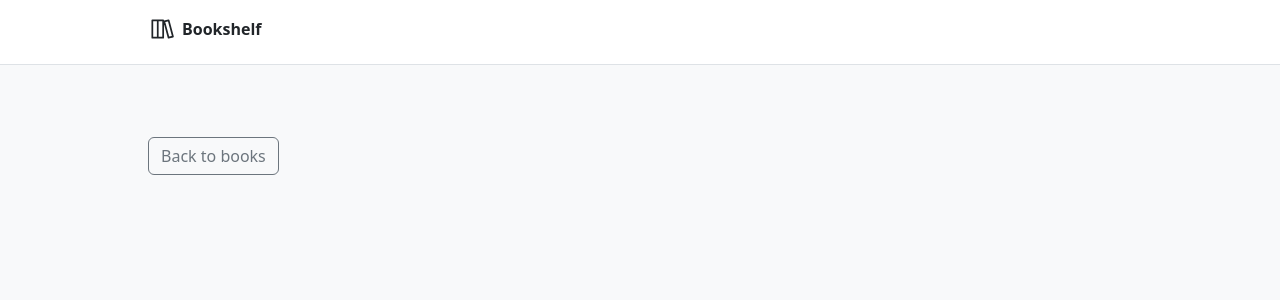
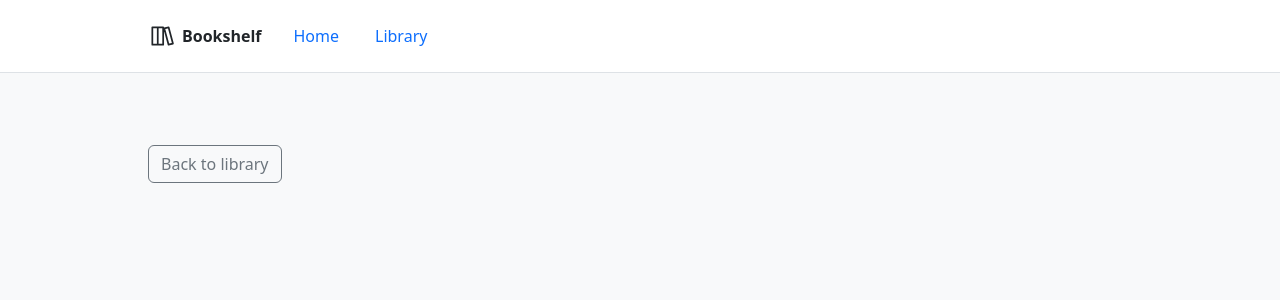
Before and after one commit to sibprogrammer/bookshelf, a Flask app: template src/templates/error.html in a window 1280 px wide. Shown: the top 300 px of the page. Run offline with Flask 3, Linux system fonts and the light colour scheme; the template is opened without the code that fills it, so the values that code supplies are empty; parts of the project's set-up code (start-up, migrations or seed data) failed here and were passed over; some libraries are stand-ins or nearby versions.

Commit message:
Add Home and Library navigation with recently added books

```diff
--- a/src/main.py
+++ b/src/main.py
@@ -43,9 +43,9 @@ def create_app(config: Config | str | Path | None = None) -> Flask:
         response.headers["X-Content-Type-Options"] = "nosniff"
         return response
 
-    def render_index(status=200, message="", error=""):
+    def render_library(status=200, message="", error=""):
         return render_template(
-            "index.html", books=store.books(), message=message, error=error
+            "library.html", books=store.books(), message=message, error=error
         ), status
 
     def find_book(book_id: int) -> Book:
@@ -58,13 +58,17 @@ def create_app(config: Config | str | Path | None = None) -> Flask:
 
     @app.get("/")
     def home():
+        return render_template("home.html", books=store.recent_books())
+
+    @app.get("/library")
+    def library():
         count = request.args.get("indexed", type=int)
         message = (
             f"Index complete. {count} book(s) indexed."
             if count is not None and count >= 0
             else ""
         )
-        return render_index(message=message)
+        return render_library(message=message)
 
     @app.post("/index")
     def reindex():
@@ -72,11 +76,11 @@ def create_app(config: Config | str | Path | None = None) -> Flask:
             count = indexer.reindex()
         except (OSError, sqlite3.Error, IndexInProgress, ScanCancelled) as error:
             app.logger.exception("Indexing failed")
-            return render_index(
+            return render_library(
                 status=409 if isinstance(error, IndexInProgress) else 500,
                 error=f"Indexing failed; the existing index was kept. {error}",
             )
-        return redirect(url_for("home", indexed=count), code=303)
+        return redirect(url_for("library", indexed=count), code=303)
 
     @app.get("/books/<int:book_id>")
     def details(book_id: int):
--- a/src/templates/base.html
+++ b/src/templates/base.html
@@ -11,13 +11,22 @@
 </head>
 <body class="bg-body-tertiary">
   <header class="bg-body border-bottom">
-    <nav class="container py-3" aria-label="Main navigation">
+    <nav class="container d-flex flex-wrap align-items-center gap-3 py-3" aria-label="Main navigation">
       <a class="navbar-brand fw-semibold d-inline-flex align-items-center gap-2" href="{{ url_for('home') }}">
         <svg width="26" height="26" viewBox="0 0 24 24" fill="none" stroke="currentColor" stroke-width="1.6" stroke-linecap="round" stroke-linejoin="round" aria-hidden="true">
           <path d="M4 4h5v16H4zM9 4h5v16H9zM15 5l4-1 4 15-4 1z"/>
         </svg>
         Bookshelf
       </a>
+      <ul class="nav nav-pills gap-1">
+        <li class="nav-item">
+          <a class="nav-link{% if request.endpoint == 'home' %} active{% endif %}" href="{{ url_for('home') }}"{% if request.endpoint == 'home' %} aria-current="page"{% endif %}>Home</a>
+        </li>
+        <li class="nav-item">
+          {% set in_library = request.endpoint in ('library', 'reindex', 'details', 'open_book') %}
+          <a class="nav-link{% if in_library %} active{% endif %}" href="{{ url_for('library') }}"{% if in_library %} aria-current="page"{% endif %}>Library</a>
+        </li>
+      </ul>
     </nav>
   </header>
   <main class="container py-4 py-md-5">
--- a/src/templates/details.html
+++ b/src/templates/details.html
@@ -1,7 +1,7 @@
 {% extends "base.html" %}
 {% block title %}{{ book.title }} · Bookshelf{% endblock %}
 {% block heading %}
-  <nav class="mb-4" aria-label="Bookshelf"><a href="{{ url_for('home') }}">Back to books</a></nav>
+  <nav class="mb-4" aria-label="Bookshelf"><a href="{{ url_for('library') }}">Back to library</a></nav>
   <h1 class="h2 text-break mb-4">{{ book.title }}</h1>
 {% endblock %}
 {% block content %}
--- a/src/templates/error.html
+++ b/src/templates/error.html
@@ -1,4 +1,4 @@
 {% extends "base.html" %}
 {% block title %}{{ title }} · Bookshelf{% endblock %}
 {% block heading %}<h1 class="h2 mb-4">{{ title }}</h1>{% endblock %}
-{% block content %}<a class="btn btn-outline-secondary" href="{{ url_for('home') }}">Back to books</a>{% endblock %}
+{% block content %}<a class="btn btn-outline-secondary" href="{{ url_for('library') }}">Back to library</a>{% endblock %}
```
Also changed, not shown: src/store.py (+27 -3 lines), src/templates/_book_table.html (renamed from src/templates/index.html, +4 -23 lines), src/templates/home.html (added, +15 -0 lines), src/templates/library.html (added, +25 -0 lines), tests/test_web.py (+85 -7 lines), README.md.
